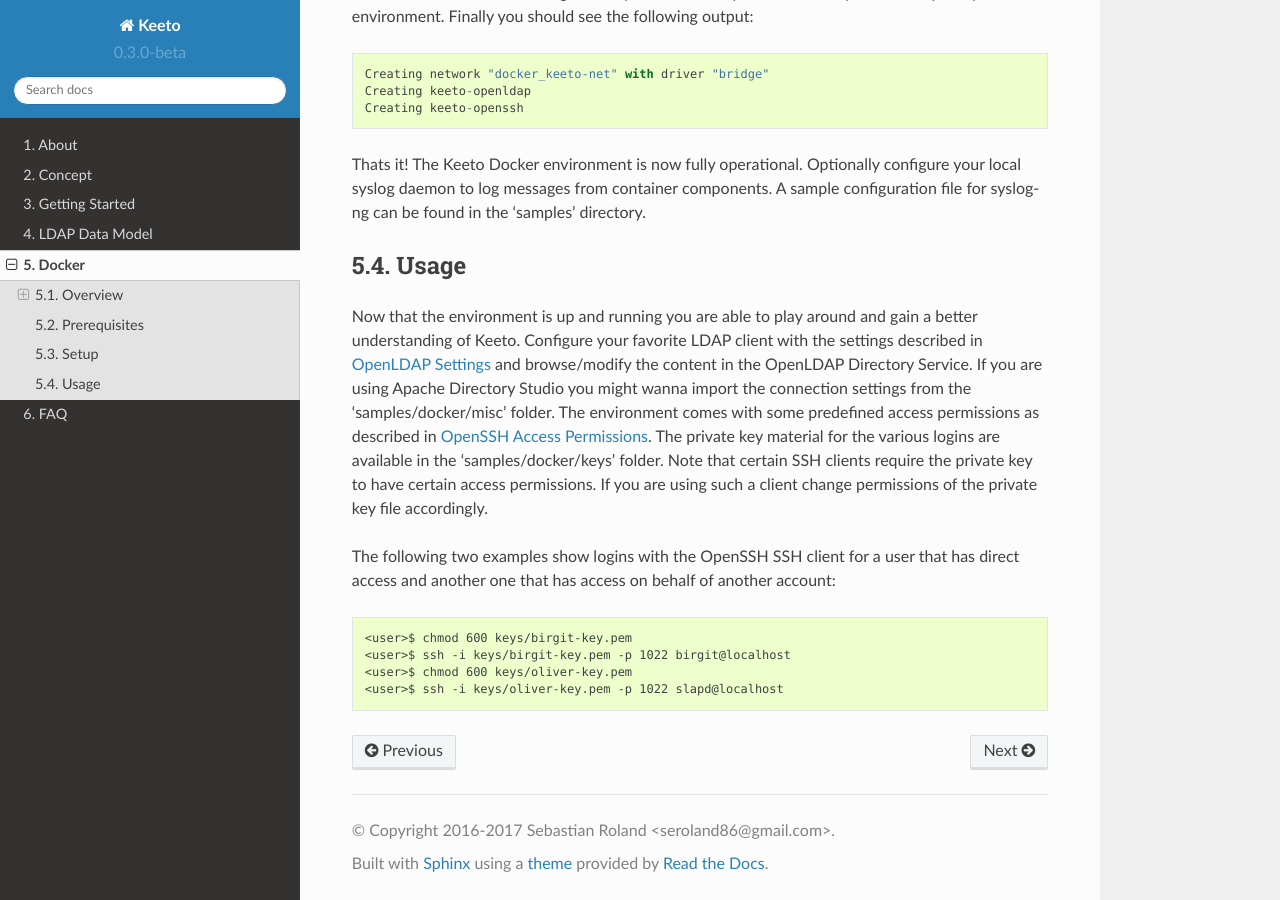
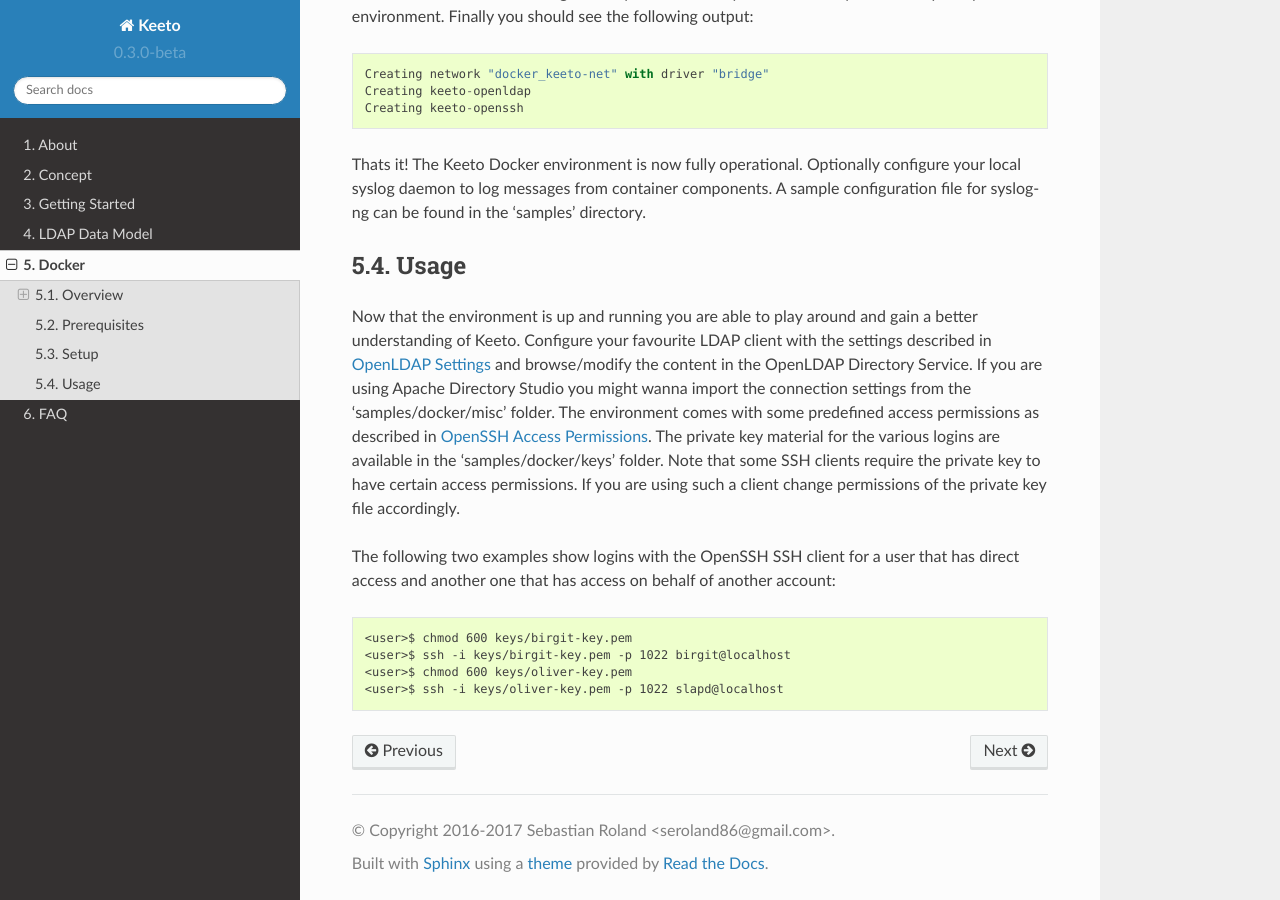
Before and after one commit to flix-/keeto-doc, a Sphinx documentation site: the page built from source/docker.rst, in a window 1280 px wide and 900 px high, scrolled down 2266 px. Built offline with Sphinx 7.4.7 and the Read the Docs theme 2.0.0, drawn with Linux system fonts in a browser that asks for light colours.

Commit message:
language

```diff
--- a/source/docker.rst
+++ b/source/docker.rst
@@ -138,7 +138,7 @@
 -----
 
 Now that the environment is up and running you are able to play around
-and gain a better understanding of Keeto. Configure your favorite LDAP
+and gain a better understanding of Keeto. Configure your favourite LDAP
 client with the settings described in :ref:`openldap-settings` and
 browse/modify the content in the OpenLDAP Directory Service. If you are
 using Apache Directory Studio you might wanna import the connection
@@ -146,7 +146,7 @@
 with some predefined access permissions as described in
 :ref:`openssh-access-permissions`. The private key material for the
 various logins are available in the 'samples/docker/keys' folder. Note
-that certain SSH clients require the private key to have certain access
+that some SSH clients require the private key to have certain access
 permissions. If you are using such a client change permissions of the
 private key file accordingly.
 
```
